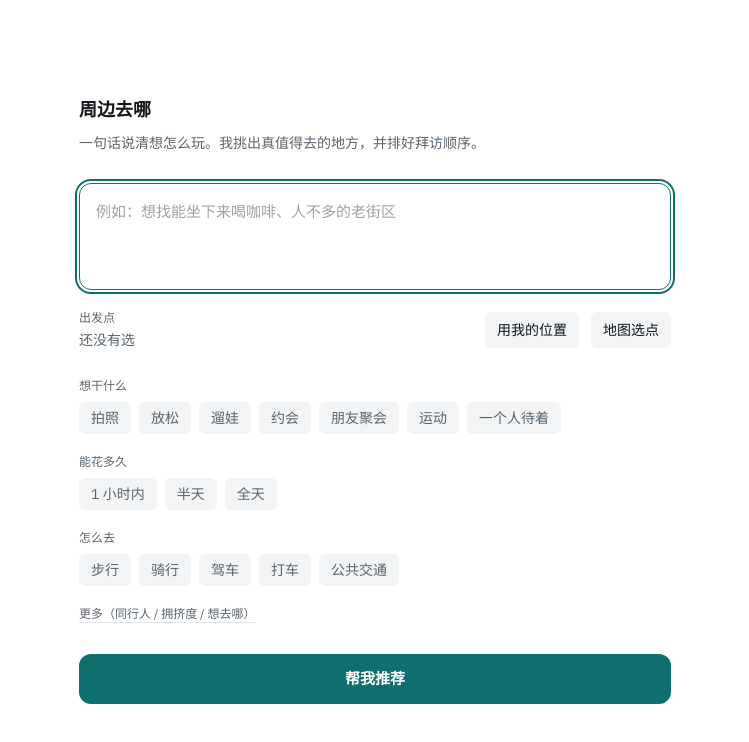
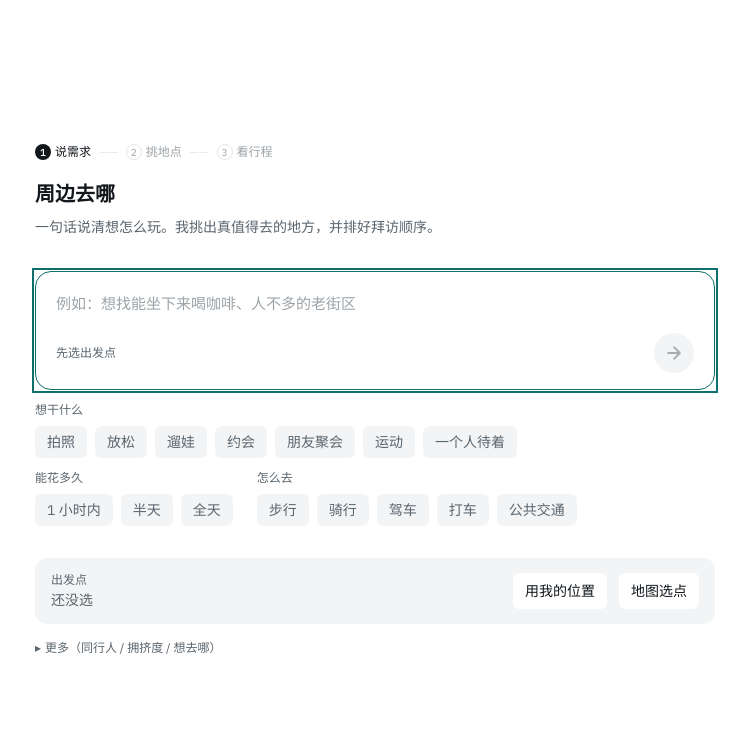
Before and after one commit to Wu-Z/xinghuacun, a Next.js app: page / in a window 1280 px wide. Shown: the top 742 px of the page, without its empty margins (265-1014 px from the left). Built offline with nearby package versions, Linux system fonts and the light colour scheme.

Commit message:
feat: 首页改为 composer 式输入区，结果页收拢下一步入口并加步骤条

```diff
--- a/app/page.tsx
+++ b/app/page.tsx
@@ -4,6 +4,7 @@ import { useRouter } from 'next/navigation'
 import { useCallback, useState } from 'react'
 import ChipGroup from '@/components/ChipGroup'
 import MapCanvas from '@/components/MapCanvas'
+import StepBar from '@/components/StepBar'
 import { setPlan, usePlan, type PlanDraft } from '@/lib/client/plan-session'
 import { toGcj02 } from '@/lib/core/coordinate'
 import type { LatLng, Preferences } from '@/lib/core/model'
@@ -33,6 +34,15 @@ const CROWD_VALUE: Record<string, Preferences['crowdTolerance']> = {
 
 function toggle(list: string[], item: string): string[] {
   return list.includes(item) ? list.filter((x) => x !== item) : [...list, item]
+}
+
+/** 发送图标。用箭头而不是放大镜：路线上的 `1 → 2` 也是这个形状，内部一致 */
+function ArrowIcon() {
+  return (
+    <svg viewBox="0 0 24 24" className="h-5 w-5" fill="none" stroke="currentColor" strokeWidth="2.2">
+      <path d="M5 12h13M12 5l7 7-7 7" strokeLinecap="round" strokeLinejoin="round" />
+    </svg>
+  )
 }
 
 export default function Home() {
@@ -100,8 +110,10 @@ export default function Home() {
     )
   }, [update])
 
+  const ready = point !== null
+
   const submit = () => {
-    if (!point) {
+    if (!ready) {
       setError('先选一个出发点')
       return
     }
@@ -110,56 +122,57 @@ export default function Home() {
   }
 
   return (
-    <main className="min-h-dvh bg-paper">
-      <div className="mx-auto flex min-h-dvh max-w-[640px] flex-col justify-center px-6 py-14">
-        <h1 className="text-lg font-semibold text-ink">周边去哪</h1>
+    <main className="flex min-h-dvh items-center justify-center bg-paper px-6 py-16">
+      <div className="w-full max-w-[680px]">
+        <StepBar current="ask" />
+        <h1 className="mt-5 text-xl font-semibold text-ink">周边去哪</h1>
         <p className="mt-2 text-sm leading-relaxed text-ink-soft">
           一句话说清想怎么玩。我挑出真值得去的地方，并排好拜访顺序。
         </p>
 
-        {/* 输入框是这一页的主角 */}
+        {/* 输入框是这一页的主角：发送图标内嵌右下角 */}
+        <div className="group relative mt-8 rounded-2xl border border-line bg-paper transition-colors focus-within:border-jade">
           <textarea
             value={prefs.rawRequest}
             onChange={(e) => setPrefs({ ...prefs, rawRequest: e.target.value })}
-          rows={3}
+            onKeyDown={(e) => {
+              if (e.key === 'Enter' && (e.metaKey || e.ctrlKey)) submit()
+            }}
+            rows={2}
             autoFocus
             placeholder="例如：想找能坐下来喝咖啡、人不多的老街区"
-          className="mt-7 w-full resize-none rounded-xl border border-line bg-paper px-4 py-4 text-[15px] leading-relaxed text-ink outline-none transition-colors placeholder:text-ink-soft/60 focus:border-jade"
+            className="block w-full resize-none bg-transparent px-5 pb-12 pt-5 text-[15px] leading-relaxed text-ink outline-none placeholder:text-ink-soft/60"
           />
 
-        <div className="mt-5 flex items-center gap-3">
-          <div className="min-w-0 flex-1">
-            <div className="text-xs text-ink-soft">出发点</div>
-            <div
-              className={`mt-1 truncate text-sm font-medium ${point ? 'text-ink' : 'text-ink-soft'}`}
+          <div className="absolute inset-x-5 bottom-4 flex items-center gap-3">
+            {!ready && (
+              <span className="text-xs text-ink-soft">先选出发点</span>
+            )}
+            <button
+              type="button"
+              onClick={submit}
+              aria-label="帮我推荐"
+              title="帮我推荐"
+              className={`ml-auto flex h-10 w-10 shrink-0 items-center justify-center rounded-full transition-all ${
+                ready
+                  ? 'bg-jade text-white hover:bg-jade-deep active:scale-95'
+                  : 'cursor-not-allowed bg-mist text-ink-soft/50'
+              }`}
             >
-              {point ? label || '已选位置' : '还没有选'}
+              <ArrowIcon />
+            </button>
           </div>
         </div>
-          <button
-            type="button"
-            onClick={useGeolocation}
-            disabled={locating}
-            className="shrink-0 rounded-md bg-mist px-3 py-2 text-sm text-ink transition-colors hover:bg-line disabled:cursor-not-allowed disabled:text-ink-soft"
-          >
-            {locating ? '定位中…' : '用我的位置'}
-          </button>
-          <button
-            type="button"
-            onClick={() => setPicking(true)}
-            className="shrink-0 rounded-md bg-mist px-3 py-2 text-sm text-ink transition-colors hover:bg-line"
-          >
-            地图选点
-          </button>
-        </div>
 
-        <div className="mt-7 space-y-5">
+        {/* 标签紧贴在输入框下面，视觉上属于同一个输入面板 */}
+        <div className="mt-3 space-y-3">
           <ChipGroup
             label="想干什么"
             options={INTENTS}
             selected={prefs.intents}
             onToggle={(v) => setPrefs({ ...prefs, intents: toggle(prefs.intents, v) })}
           />
+          <div className="flex flex-wrap gap-x-6 gap-y-3">
             <ChipGroup
               label="能花多久"
               options={BUDGETS}
@@ -173,18 +186,51 @@ export default function Home() {
               onToggle={(v) => setPrefs({ ...prefs, travelMode: toggle(prefs.travelMode, v) })}
             />
           </div>
+        </div>
+
+        {/* 出发点 */}
+        <div className="mt-8 rounded-xl bg-mist px-4 py-3.5">
+          <div className="flex items-center gap-3">
+            <div className="min-w-0 flex-1">
+              <div className="text-xs text-ink-soft">出发点</div>
+              <div
+                className={`mt-0.5 truncate text-sm font-medium ${
+                  ready ? 'text-ink' : 'text-ink-soft'
+                }`}
+              >
+                {ready ? label || '已选位置' : '还没选'}
+              </div>
+            </div>
+            <button
+              type="button"
+              onClick={useGeolocation}
+              disabled={locating}
+              className="shrink-0 rounded-md bg-paper px-3 py-2 text-sm text-ink transition-colors hover:bg-line disabled:cursor-not-allowed disabled:text-ink-soft"
+            >
+              {locating ? '定位中…' : '用我的位置'}
+            </button>
+            <button
+              type="button"
+              onClick={() => setPicking(true)}
+              className="shrink-0 rounded-md bg-paper px-3 py-2 text-sm text-ink transition-colors hover:bg-line"
+            >
+              地图选点
+            </button>
+          </div>
+        </div>
 
         <button
           type="button"
           onClick={() => setMore((v) => !v)}
           aria-expanded={more}
-          className="mt-5 self-start text-xs text-ink-soft underline decoration-line underline-offset-4 hover:text-ink"
+          className="mt-4 flex items-center gap-1 text-xs text-ink-soft transition-colors hover:text-ink"
         >
+          <span className={`transition-transform ${more ? 'rotate-90' : ''}`}>▸</span>
           {more ? '收起' : '更多（同行人 / 拥挤度 / 想去哪）'}
         </button>
 
         {more && (
-          <div className="mt-4 space-y-5">
+          <div className="mt-4 space-y-4 pl-4">
             <div className="flex items-center gap-3">
               <div className="w-20 shrink-0 text-xs text-ink-soft">同行人数</div>
               <input
@@ -205,10 +251,7 @@ export default function Home() {
               selected={prefs.crowdTolerance ? [CROWD_LABEL[prefs.crowdTolerance]] : []}
               onToggle={(v) => {
                 const next = CROWD_VALUE[v]
-                setPrefs({
-                  ...prefs,
-                  crowdTolerance: prefs.crowdTolerance === next ? null : next,
-                })
+                setPrefs({ ...prefs, crowdTolerance: prefs.crowdTolerance === next ? null : next })
               }}
             />
 
@@ -225,14 +268,6 @@ export default function Home() {
         )}
 
         {error && <p className="mt-5 text-sm text-red-700">{error}</p>}
-
-        <button
-          type="button"
-          onClick={submit}
-          className="mt-8 w-full rounded-xl bg-jade py-3.5 text-[15px] font-semibold text-white transition-colors hover:bg-jade-deep"
-        >
-          帮我推荐
-        </button>
       </div>
 
       {/* 地图选点：全屏浮层，选完即关。首页本体不放地图，免得跟输入框抢注意力 */}
--- a/app/plan/page.tsx
+++ b/app/plan/page.tsx
@@ -7,6 +7,7 @@ import MapCanvas from '@/components/MapCanvas'
 import RecommendList from '@/components/RecommendList'
 import RecommendSummary from '@/components/RecommendSummary'
 import RouteSummaryBar from '@/components/RouteSummaryBar'
+import StepBar from '@/components/StepBar'
 import StopDetail from '@/components/StopDetail'
 import TripTimeline from '@/components/TripTimeline'
 import { usePlan } from '@/lib/client/plan-session'
@@ -365,9 +366,12 @@ export default function PlanPage() {
     <main className="flex h-dvh overflow-hidden">
       <aside className="relative flex w-[430px] shrink-0 flex-col border-r border-line bg-paper">
         <div className="shrink-0 border-b border-line px-4 py-4">
-          <Link href="/" className="text-sm font-semibold text-ink hover:text-jade">
-            周边去哪
-          </Link>
+          <div className="flex items-center gap-3">
+            <Link href="/" className="text-sm font-semibold text-ink hover:text-jade">
+              周边去哪
+            </Link>
+            <StepBar current={view === 'timeline' ? 'trip' : 'pick'} />
+          </div>
           <div className="mt-3">
             <RecommendSummary location={draft.label} value={draft.prefs} editHref="/" />
           </div>
@@ -469,17 +473,47 @@ export default function PlanPage() {
               excluded={excluded}
               meta={meta}
               lastExchange={lastExchange}
-              selectedCount={selectedOrder.length}
               busy={busy}
-              canFinalize={canFinalize(places, selectedOrder)}
               finalizeNote={finalizeNote}
               onToggle={togglePlace}
               onOpenDetail={setDetailName}
               onAsk={(name) => setAskTarget({ name })}
-              onFinalize={runFinalize}
             />
           )}
         </div>
+
+        {/*
+          两个「下一步」入口收在一个固定底栏里。
+          之前它们一个在列表底部（要滚动才看见）、一个在列表上方（很容易错过），
+          用户勾完地点不知道接下来该干嘛 —— 这是「难用」的主要来源之一。
+        */}
+        {view === 'list' && (canFinalize(places, selectedOrder) || selectedOrder.length >= 2) && (
+          <div className="shrink-0 space-y-2 border-t border-line bg-paper px-4 py-3">
+            {canFinalize(places, selectedOrder) && (
+              <>
+                <button
+                  onClick={runFinalize}
+                  disabled={busy}
+                  className="w-full rounded-lg bg-mist py-2 text-sm text-ink transition-colors hover:bg-line disabled:cursor-not-allowed disabled:opacity-60"
+                >
+                  把选中的 {selectedOrder.length} 个细化成站点
+                </button>
+                <p className="text-[11px] leading-relaxed text-ink-soft">
+                  选中的里如果有「含 N 个可玩点」的，细化后会拆成独立站点 ——
+                  只有拆开才能逐段规划路线。
+                </p>
+              </>
+            )}
+            {selectedOrder.length >= 2 && (
+              <button
+                onClick={() => setView('timeline')}
+                className="w-full rounded-lg bg-jade py-2.5 text-sm font-semibold text-white transition-colors hover:bg-jade-deep"
+              >
+                看行程 →
+              </button>
+            )}
+          </div>
+        )}
 
         <StopDetail place={detail} onClose={() => setDetailName(null)} />
       </aside>
--- /dev/null
+++ b/components/StepBar.tsx
@@ -0,0 +1,55 @@
+'use client'
+
+export type Step = 'ask' | 'pick' | 'trip'
+
+const STEPS: { key: Step; label: string }[] = [
+  { key: 'ask', label: '说需求' },
+  { key: 'pick', label: '挑地点' },
+  { key: 'trip', label: '看行程' },
+]
+
+/**
+ * 三步的进度指示。
+ *
+ * 这里用编号是**挣来的**：内容本身确实是序列（说需求 → 挑地点 → 看行程），
+ * 而不是给一堆并列的卡片硬套 01/02/03。
+ *
+ * 存在的理由很直接：这条链路有三步，但之前界面上没有任何地方告诉用户
+ * 「你现在在哪、下一步干嘛」，勾完地点也不知道该去看行程。
+ */
+export default function StepBar({ current }: { current: Step }) {
+  const currentIndex = STEPS.findIndex((s) => s.key === current)
+
+  return (
+    <ol className="flex items-center gap-2 text-xs">
+      {STEPS.map((s, i) => {
+        const done = i < currentIndex
+        const active = i === currentIndex
+        return (
+          <li key={s.key} className="flex items-center gap-2">
+            {i > 0 && <span className="text-line">——</span>}
+            <span
+              aria-current={active ? 'step' : undefined}
+              className={`flex items-center gap-1 ${
+                active ? 'font-medium text-ink' : done ? 'text-jade' : 'text-ink-soft/60'
+              }`}
+            >
+              <span
+                className={`flex h-4 w-4 items-center justify-center rounded-full text-[10px] ${
+                  active
+                    ? 'bg-ink text-paper'
+                    : done
+                      ? 'bg-jade text-white'
+                      : 'border border-line text-ink-soft/60'
+                }`}
+              >
+                {done ? '✓' : i + 1}
+              </span>
+              {s.label}
+            </span>
+          </li>
+        )
+      })}
+    </ol>
+  )
+}
```
Also changed, not shown: components/RecommendList.tsx (+0 -25 lines), 2 other files (tests, documents, lock files or other folders). Lines whose indentation alone changed are shown as unchanged.
